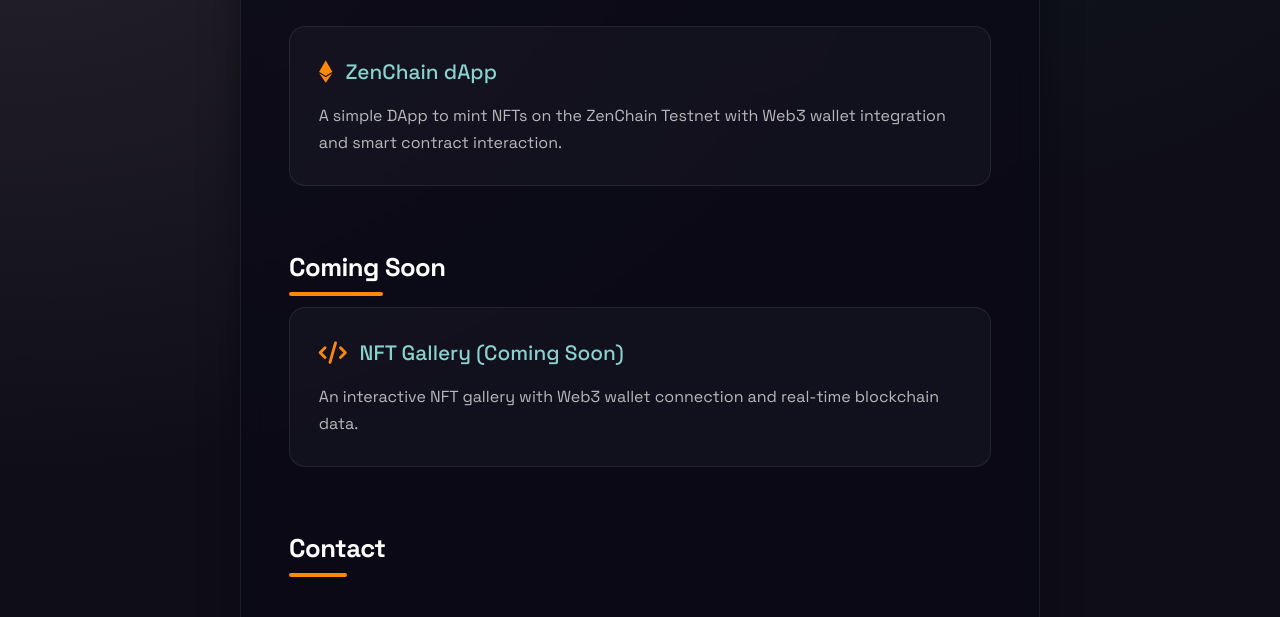
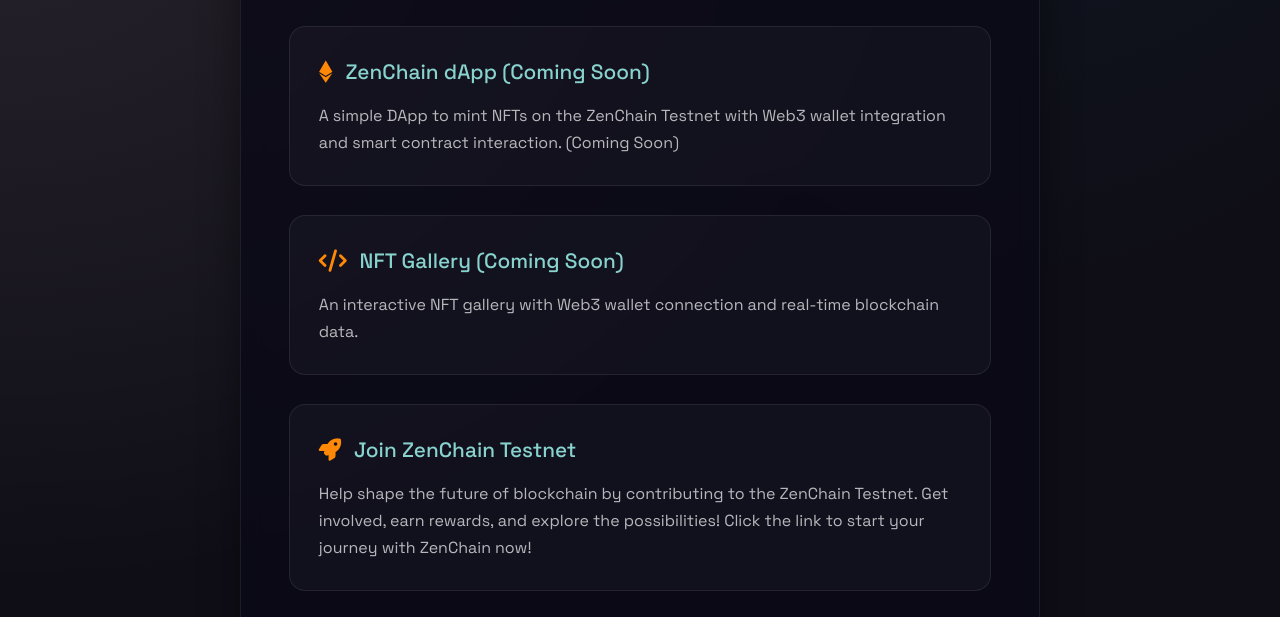
Before and after one commit to zafransszzz/My_Portofolio, a plain HTML site: page index.html in a window 1280 px wide. Shown: the part 1109-1726 px from the top of the page. Drawn offline with Linux system fonts and the light colour scheme.

Commit message:
index.html

```diff
--- a/index.html
+++ b/index.html
@@ -263,13 +263,11 @@
       <div class="project-card">
         <div class="project-title">
           <i class="fab fa-ethereum"></i>
-          <a href="https://zenquest.zenchain.io?referral=Xt81EXFysqn730NeXr-so8J_pXiloBk3eEB_edepr80" target="_blank">ZenChain dApp</a>
+          <a href="#">ZenChain dApp (Coming Soon)</a>
         </div>
-        <p>A simple DApp to mint NFTs on the ZenChain Testnet with Web3 wallet integration and smart contract interaction.</p>
+        <p>A simple DApp to mint NFTs on the ZenChain Testnet with Web3 wallet integration and smart contract interaction. (Coming Soon)</p>
       </div>
 
-      <section>
-        <h2>Coming Soon</h2>
       <div class="project-card">
         <div class="project-title">
           <i class="fas fa-code"></i>
@@ -277,7 +275,14 @@
         </div>
         <p>An interactive NFT gallery with Web3 wallet connection and real-time blockchain data.</p>
       </div>
-      </section>
+
+      <div class="project-card">
+        <div class="project-title">
+          <i class="fas fa-rocket"></i>
+          <a href="https://zenquest.zenchain.io?referral=Xt81EXFysqn730NeXr-so8J_pXiloBk3eEB_edepr80" target="_blank">Join ZenChain Testnet</a>
+        </div>
+        <p>Help shape the future of blockchain by contributing to the ZenChain Testnet. Get involved, earn rewards, and explore the possibilities! Click the link to start your journey with ZenChain now!</p>
+      </div>
     </section>
 
     <section>
```
Lines whose indentation alone changed are shown as unchanged.
